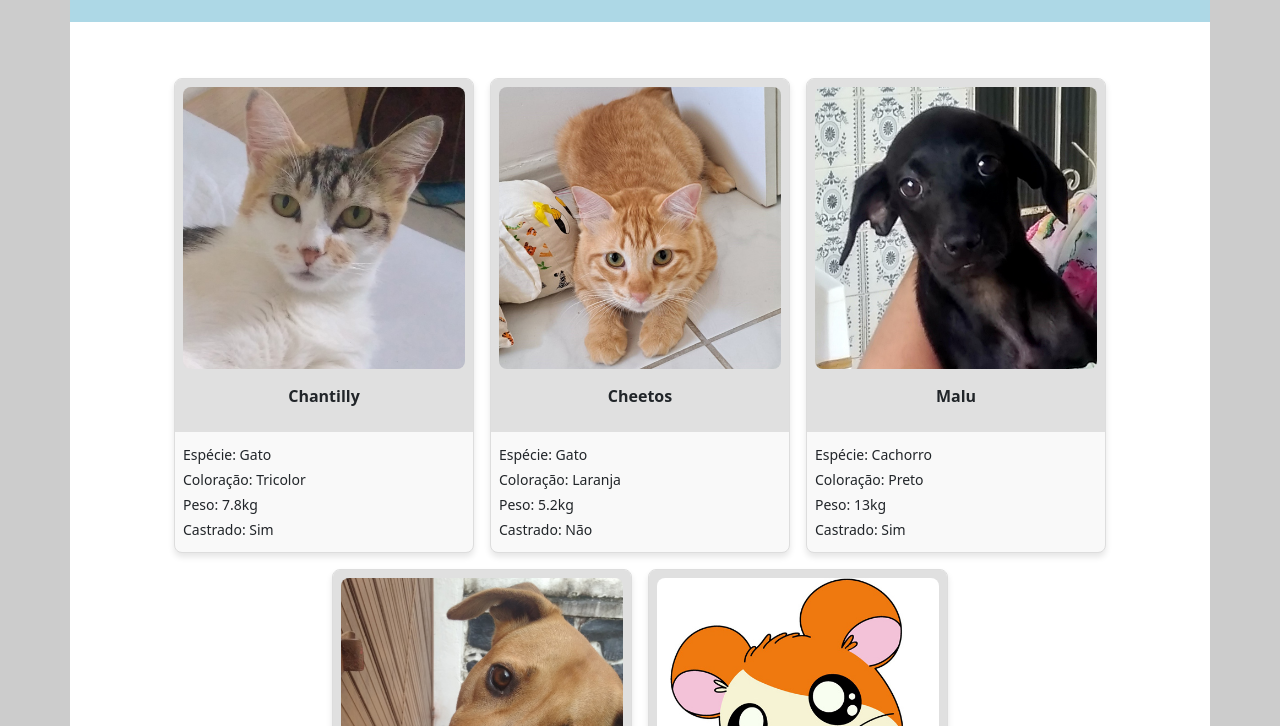
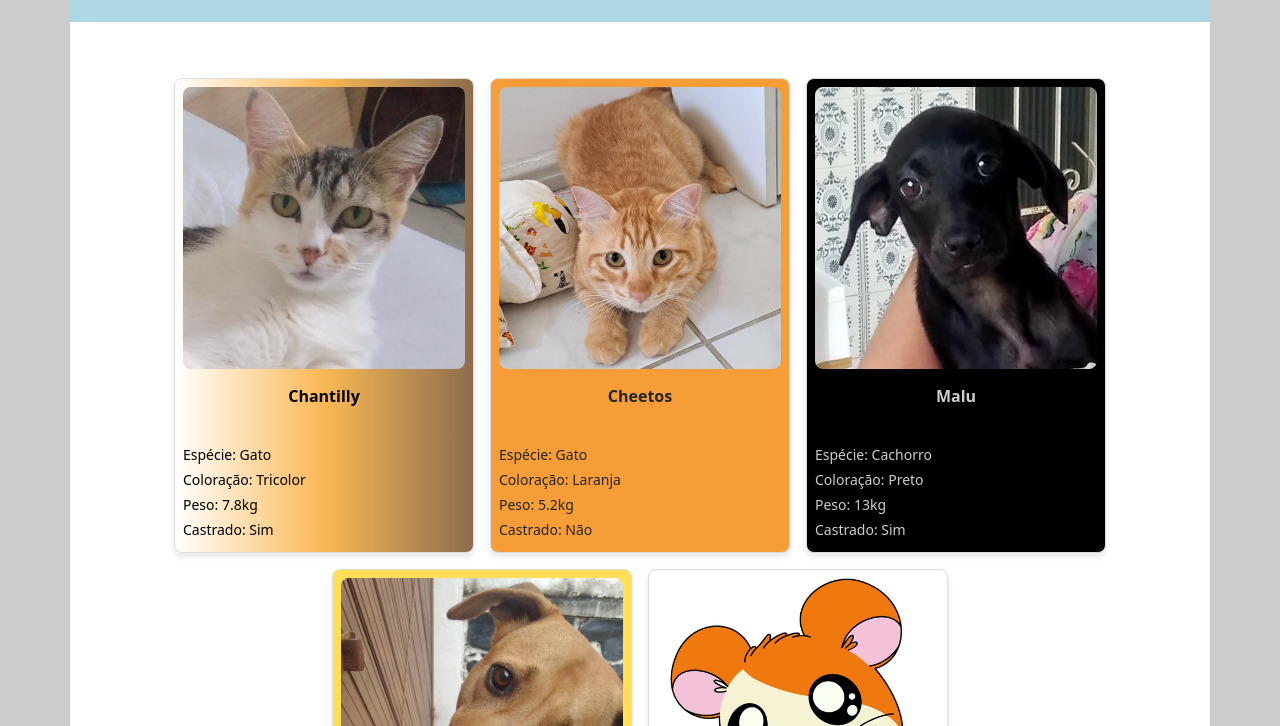
Before and after one commit to LaizCunha/exercicios-jp, a website: page index.html in a window 1280 px wide. Shown: the part 74-800 px from the top of the page. Drawn offline with nearby package versions, Linux system fonts and the light colour scheme.

Commit message:
atribui os temas aos cards dinamicamente

```diff
--- a/estilos.css
+++ b/estilos.css
@@ -28,16 +28,15 @@ body {
     border: 1px solid #ddd;
     border-radius: 8px;
     box-shadow: 0 4px 6px rgba(0, 0, 0, 0.1);
-    width: calc(33.333% - 16px); /* Ajusta para caber 3 cartões por linha */
-    min-width: 250px; /* Tamanho mínimo do cartão */
-    max-width: 300px; /* Tamanho máximo do cartão */
+    width: calc(33.333% - 16px);
+    min-width: 250px;
+    max-width: 300px;
     display: flex;
     flex-direction: column;
     overflow: hidden;
 }
 .card-head {
     padding: 8px;
-    background-color: #e0e0e0;
     text-align: center;
 }
 .card-head p{
--- a/main.js
+++ b/main.js
@@ -41,6 +41,7 @@ $(document).ready(function() {
     var card = $("<div>").addClass("card");
     var cardHead = $("<div>").addClass("card-head");
     var cardBody = $("<div>").addClass("card-body");
+    var tema = pet.coloracao.toLocaleLowerCase();
 
     cardHead.append(`
       <img src="/imgs/${pet.nome}.jpg" alt"Foto de ${pet.nome}">
@@ -55,6 +56,7 @@ $(document).ready(function() {
 
     card.append(cardHead);
     card.append(cardBody);
+    card.addClass(tema);
 
     $(".cards").append(card);
 
```
